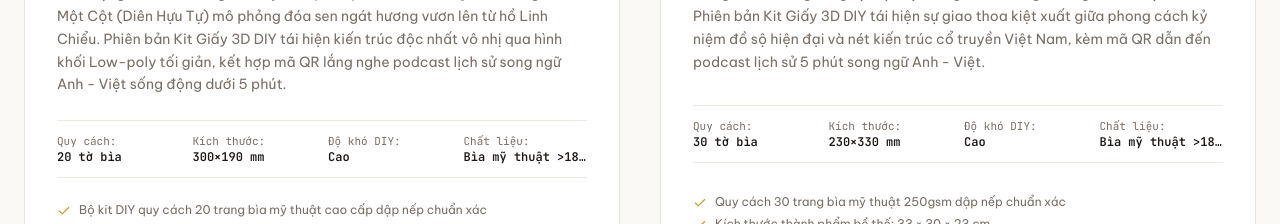
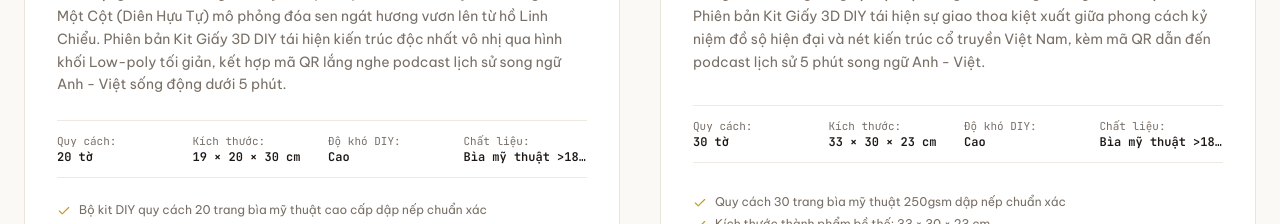
Before and after one commit to ngocthanhhx7/VietScapeModels, a React (Vite) app: page / in a window 1280 px wide. Shown: the part 3340-3564 px from the top of the page. Built offline with nearby package versions, Linux system fonts and the light colour scheme.

Commit message:
fix(specs): standardize 3D dimensions (cm), sheet count and difficulty across all models

```diff
--- a/src/components/sections/CollectionsSection.tsx
+++ b/src/components/sections/CollectionsSection.tsx
@@ -211,12 +211,12 @@ export const CollectionsSection: React.FC<CollectionsSectionProps> = ({
                   <div className="grid grid-cols-2 sm:grid-cols-4 gap-3 py-3 border-y border-heritage-border/70 text-xs font-mono">
                     <div>
                       <span className="text-heritage-muted block text-[11px]">Quy cách:</span>
-                      <span className="font-semibold text-heritage-dark">{model.sheetCount || 4} tờ bìa</span>
+                      <span className="font-semibold text-heritage-dark">{model.sheetCount || 20} tờ</span>
                     </div>
                     <div>
                       <span className="text-heritage-muted block text-[11px]">Kích thước:</span>
                       <span className="font-semibold text-heritage-dark">
-                        {model.dimensions.heightMm}×{model.dimensions.widthMm} mm
+                        {model.dimensionDisplay || `${model.dimensions.heightMm}×${model.dimensions.widthMm} mm`}
                       </span>
                     </div>
                     <div>
--- a/src/components/sections/InteractiveViewer.tsx
+++ b/src/components/sections/InteractiveViewer.tsx
@@ -456,7 +456,7 @@ export const InteractiveViewer: React.FC<InteractiveViewerProps> = ({
                 <div>
                   <span className="text-heritage-muted block text-[11px]">Kích thước sau ráp:</span>
                   <span className="font-bold text-heritage-dark">
-                    {model.dimensions.heightMm}×{model.dimensions.widthMm} mm
+                    {model.dimensionDisplay || `${model.dimensions.heightMm}×${model.dimensions.widthMm} mm`}
                   </span>
                 </div>
                 <div>
--- a/src/data/modelsData.ts
+++ b/src/data/modelsData.ts
@@ -18,6 +18,7 @@ export const modelsData: ModelSpecification[] = [
       depthMm: 200,
       weightGrams: 280,
     },
+    dimensionDisplay: '19 × 20 × 30 cm',
     material: 'Giấy mỹ thuật Kraft & Couche >=180gsm dập nếp cấn vi sai, cắt laser chính xác',
     finish: 'Mực in sắc nét với keo sữa chuyên dụng, dập nếp định vị trợ lực gập sắc nét',
     editionLimit: 1000,
@@ -104,6 +105,7 @@ export const modelsData: ModelSpecification[] = [
       depthMm: 300,
       weightGrams: 350,
     },
+    dimensionDisplay: '33 × 30 × 23 cm',
     material: 'Giấy bìa mỹ thuật vân sa thạch 250gsm dập nếp vi sai, in sắc nét',
     finish: 'Mực in sắc nét với keo sữa chuyên dụng, dập nếp trợ lực chống nứt gãy giấy',
     editionLimit: 1000,
@@ -190,6 +192,7 @@ export const modelsData: ModelSpecification[] = [
       depthMm: 210,
       weightGrams: 320,
     },
+    dimensionDisplay: '26 × 21 × 33 cm',
     material: 'Giấy mỹ thuật cao cấp 220gsm màu chu sa truyền thống, chống ẩm mốc',
     finish: 'Mực in sắc nét với keo sữa chuyên dụng, đường dập nếp định hình chuẩn xác',
     editionLimit: 1000,
--- a/src/types/index.ts
+++ b/src/types/index.ts
@@ -25,6 +25,7 @@ export interface ModelSpecification {
     depthMm: number;
     weightGrams: number;
   };
+  dimensionDisplay?: string;
   material: string;
   finish: string;
   editionLimit: number;
```
Also changed, not shown: scripts/verify-e2e-all.js (+8 -0 lines).
